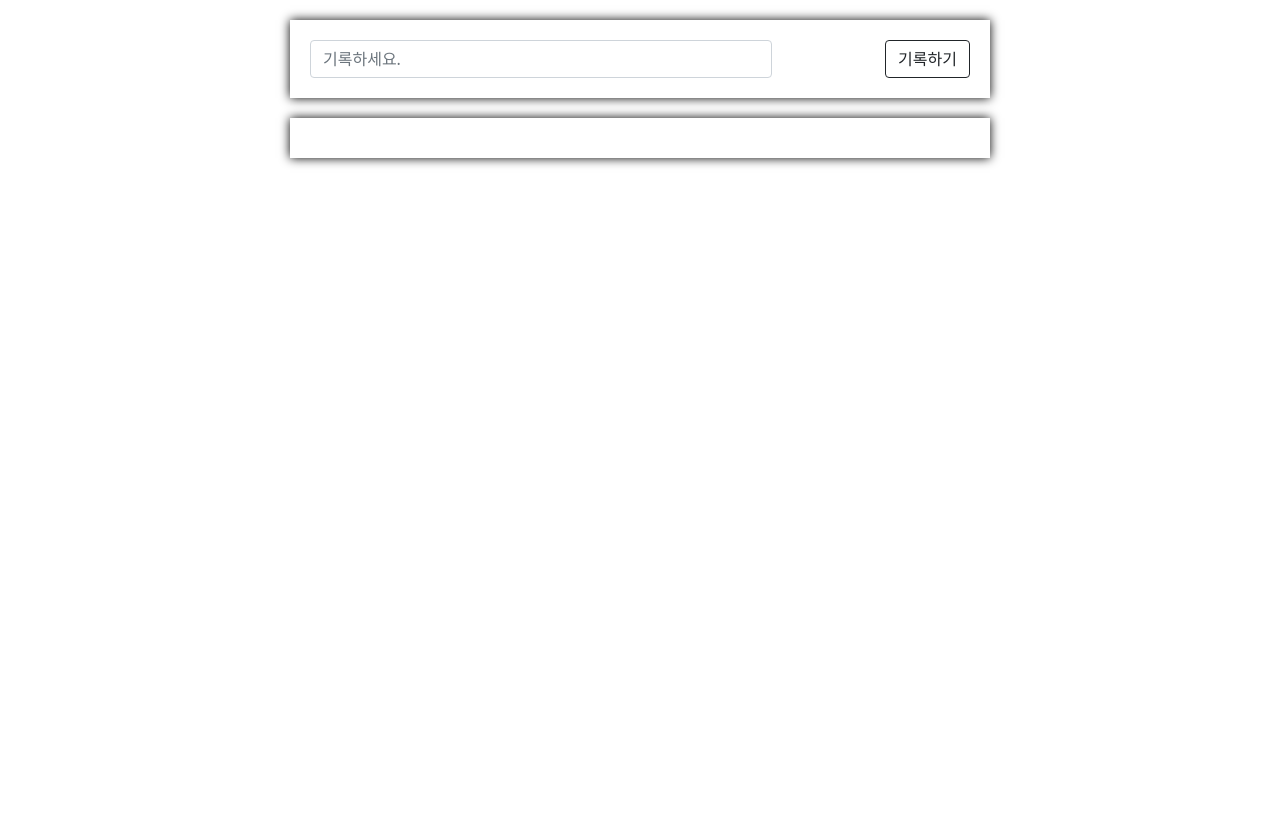
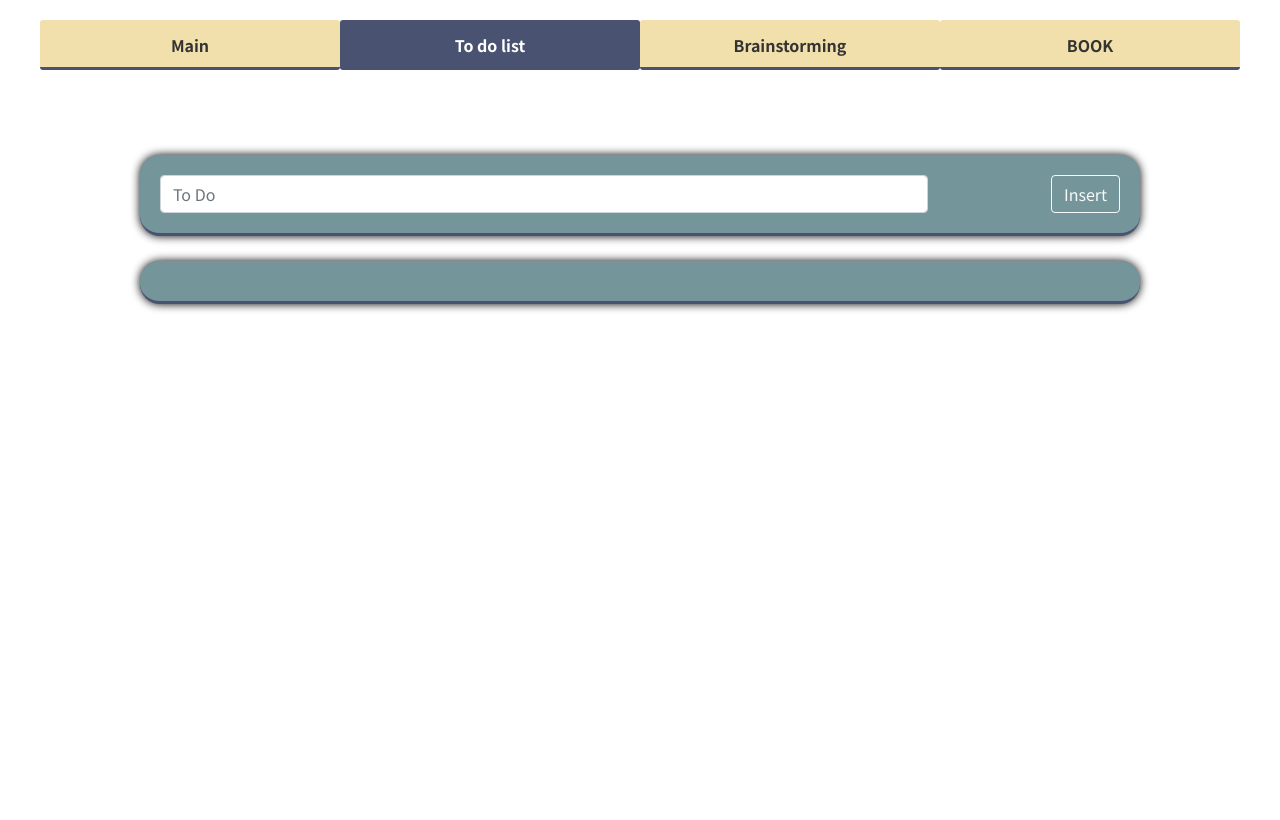
Before and after one commit to Seol827/StudyNote, a Flask app: page /todo/home in a window 1280 px wide. Before the commit the page ends 166 px from the top, so only its background shows below. Run offline with Flask 2, Linux system fonts and the light colour scheme; data that the repository does not hold is empty.

Commit message:
STYLE : main과 css 통일

```diff
--- a/main.py
+++ b/main.py
@@ -92,7 +92,7 @@ def todo_post():
     }
 
     db.todos.insert_one(doc)
-    return jsonify({'msg': '저장완료!'})
+    return redirect("/todo/home")
 
 @app.route("/todo/done", methods=["POST"])
 def todo_done():
@@ -117,6 +117,13 @@ def todo_delete():
 
     return jsonify({'msg':'삭제완료'})
 
+@app.route("/todo/undo", methods=["POST"])
+def todo_undo():
+    num_receive = request.form['num_give']
+    db.todos.update_one({'num': int(num_receive)}, {'$set': {'done': 0}})
+
+    return jsonify({'msg':'되돌리기'})
+
 # @app.route("/todo/id", methods=["GET"])
 # def todo_id():
 #     id = list(db.user.find({}, {'_id': False, 'password': False, 'name' : False}))
--- a/templates/index.html
+++ b/templates/index.html
@@ -15,7 +15,7 @@
         <input id="all" type="radio" name="tab_item" checked>
             <label class="tab_item" for="all" onclick="location.href='/'">Main</label>
 
-        <input id="todo" type="radio" name="tab_item" checked>
+        <input id="todolist" type="radio" name="tab_item">
             <label class="tab_item" for="todo" onclick="location.href='/todo/home'">To do list</label>
 
         <input id="brainstorming" type="radio" name="tab_item">
--- a/templates/todolist.html
+++ b/templates/todolist.html
@@ -11,19 +11,25 @@
     <script src="https://cdn.jsdelivr.net/npm/bootstrap@5.0.2/dist/js/bootstrap.bundle.min.js"
             integrity="sha384-MrcW6ZMFYlzcLA8Nl+NtUVF0sA7MsXsP1UyJoMp4YLEuNSfAP+JcXn/tWtIaxVXM"
             crossorigin="anonymous"></script>
-
-    <link href="https://fonts.googleapis.com/css2?family=Gowun+Dodum&display=swap" rel="stylesheet">
-
     <title>Study Note</title>
+    <link rel="stylesheet" href="static/index.css">
     <link rel="stylesheet" href="static/todo.css">
 
     <style>
+        @import url('https://fonts.googleapis.com/css2?family=Black+Han+Sans&family=Josefin+Sans:wght@300&family=Jua&family=Nanum+Pen+Script&display=swap');
+
         .mybox {
             width: 95%;
-            max-width: 700px;
+            max-width: 1000px;
             padding: 20px;
-            box-shadow: 0px 0px 10px 0px black;
-            margin: 20px auto;
+            border-bottom: 3px solid #495371;
+            background-color: #74959A;
+            margin: 25px auto;
+
+            flex-direction: column;
+            border-radius: 20px;
+
+            font-family: 'Josefin Sans', sans-serif;
         }
 
         .mytodo {
@@ -34,7 +40,7 @@
         }
 
         .mytodo > input {
-            width: 70%;
+            width: 80%;
         }
 
         .mybox > li {
@@ -58,6 +64,63 @@
         .mybox > li > h2.done {
             text-decoration: line-through
         }
+
+        {#index#}
+        #wrap {
+            min-height: 100vh;
+            position: relative;
+            width: 100%;
+        }
+
+        /*탭*/
+        .tabs {
+            padding-bottom: 110px;
+            max-width: 1200px;
+            margin: 20px auto;
+        }
+
+        /* 탭 스타일 */
+        .tab_item {
+            width: calc(100% / 4);
+            height: 50px;
+            border-bottom: 3px solid #495371;
+            border-radius: 3px;
+            background-color: #F1E0AC;
+            line-height: 50px;
+            font-size: 16px;
+            text-align: center;
+            color: #333333;
+            display: block;
+            float: left;
+            text-align: center;
+            font-weight: bolder;
+            transition: all 0.2s ease;
+        }
+
+        .tab_item:hover {
+            opacity: 0.75;
+            cursor: pointer;
+        }
+
+        /* 라디오 버튼 UI삭제*/
+        input[name="tab_item"] {
+            display: none;
+        }
+
+        /* 탭 컨텐츠 스타일 */
+        .tab_content {
+            display: flex;
+            justify-content: center;
+            align-items: center;
+            padding: 40px 40px 0;
+            clear: both;
+        }
+
+        /* 선택된 탭 스타일 */
+        .tabs input:checked + .tab_item {
+            background-color: #495371;
+            color: #fff;
+        }
     </style>
     <script>
         $(document).ready(function () {
@@ -80,13 +143,14 @@
                         if (done == 0) {
                             temp_html = `<li>
                                             <h2>${todo}</h2>
-                                            <button onclick="done_todo(${num})" type="button" class="btn btn-outline-dark">완료</button>
-                                            <button onclick="delete_todo(${num})" type="button" class="btn btn-outline-danger">삭제</button>
+                                            <button onclick="done_todo(${num})" type="button" class="btn btn-outline-white">complete</button>
+                                            <button onclick="delete_todo(${num})" type="button" class="btn btn-outline-white">delete</button>
                                         </li>`
                         } else {
                             temp_html = `<li>
                                             <h2 class="done">${todo}</h2>
-                                            <button onclick="delete_todo(${num})" type="button" class="btn btn-outline-danger">삭제</button>
+                                            <button onclick="undo_todo(${num})" type="button" class="btn btn-outline-white">undo</button>
+                                            <button onclick="delete_todo(${num})" type="button" class="btn btn-outline-white">delete</button>
                                         </li>`
                         }
                         $('#todo-list').append(temp_html)
@@ -104,7 +168,7 @@
                 url: "/todo",
                 data: {todo_give: todo},
                 success: function (response) {
-                    alert(response["msg"])
+
                     window.location.reload()
                 }
             });
@@ -133,18 +197,49 @@
                 }
             });
         }
+
+        function undo_todo(num) {
+            $.ajax({
+                type: "POST",
+                url: "/todo/undo",
+                data: {num_give: num},
+                success: function (response) {
+                    alert(response["msg"])
+                    window.location.reload()
+                }
+            });
+        }
+
+
     </script>
 </head>
 <body>
 
-<div class="mybox">
-    <div class="mytodo">
-        <input id="todo" class="form-control" type="text" placeholder="기록하세요.">
-        <button onclick="save_todo()" type="button" class="btn btn-outline-dark">기록하기</button>
+<div id="wrap">
+    <div class="tabs">
+        <input id="all" type="radio" name="tab_item" >
+        <label class="tab_item" for="all" onclick="location.href='/'">Main</label>
+
+        <input id="todolist" type="radio" name="tab_item" checked>
+        <label class="tab_item" for="todo" onclick="location.href='/todo/home'">To do list</label>
+
+        <input id="brainstorming" type="radio" name="tab_item">
+        <label class="tab_item" for="brainstorming" onclick="location.href='/'">Brainstorming</label>
+
+        <input id="book" type="radio" name="tab_item">
+        <label class="tab_item" for="book" onclick="location.href='/'">BOOK</label>
     </div>
-</div>
-<div class="mybox" id="todo-list">
 
+
+    <div class="mybox">
+        <div class="mytodo">
+            <input id="todo" class="form-control" type="text" placeholder="To Do">
+            <button onclick="save_todo()" type="button" class="btn btn-outline-light">Insert</button>
+        </div>
+    </div>
+    <div class="mybox" id="todo-list">
+
+    </div>
 </div>
 </body>
 </html>
```
